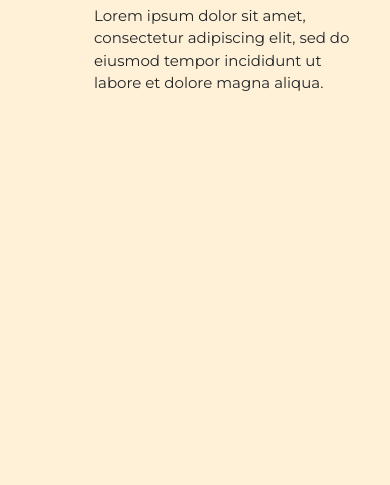
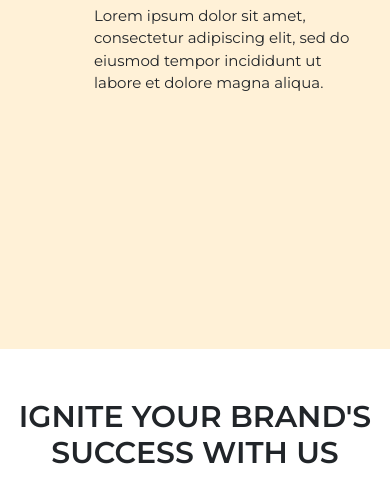
Before and after one commit to Lyova72/Project-7, a plain HTML site: page index.html in a window 390 px wide. Shown: the part 359-844 px from the top of the page. Drawn offline with nearby package versions, Linux system fonts and the light colour scheme.

Commit message:
Update responsive.css

```diff
--- a/responsive.css
+++ b/responsive.css
@@ -268,6 +268,9 @@
 
 }
 @media (max-width: 425px){
+    .hero-section{
+        height: 70vh;
+    }
     .gallery-section div div img{
         height: 300px;
     }
```
